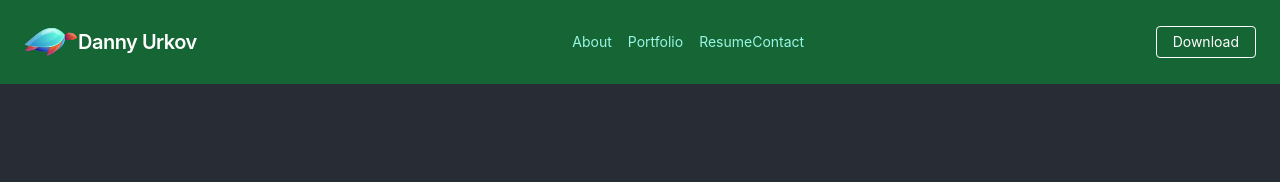
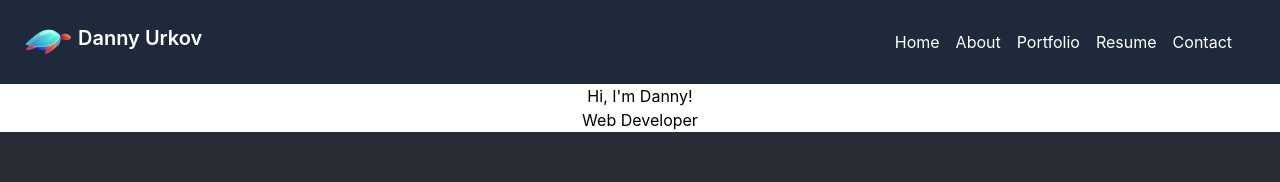
Before and after one commit to Danster4/c-20-react-portfolio, a React (Create React App) app: page / in a window 1280 px wide. Shown: the top 182 px of the page. Built offline with nearby package versions, Linux system fonts and the light colour scheme.

Commit message:
began hamburger menu creation

```diff
--- a/public/index.html
+++ b/public/index.html
@@ -3,7 +3,8 @@
   <head>
     <meta charset="utf-8" />
     <link rel="icon" href="%PUBLIC_URL%/favicon.ico" />
-    <script src="https://cdn.tailwindcss.com"></script>
+
+    <link rel="stylesheet" href="https://unpkg.com/@themesberg/flowbite@1.1.1/dist/flowbite.min.css" />
     <meta name="viewport" content="width=device-width, initial-scale=1" />
     <meta name="theme-color" content="#000000" />
     <meta
@@ -41,4 +42,6 @@
       To create a production bundle, use `npm run build` or `yarn build`.
     -->
   </body>
+  <script src="https://unpkg.com/@themesberg/flowbite@1.1.1/dist/flowbite.bundle.js"></script>
+  <!-- <script src="https://cdn.jsdelivr.net/gh/alpinejs/alpine@v2.x.x/dist/alpine.min.js" defer></script> -->
 </html>
--- a/src/App.js
+++ b/src/App.js
@@ -1,4 +1,5 @@
 import Header from './components/Header';
+import About from './components/About';
 import logo from './assets/images/logos/neon-bar-circular.png';
 import './App.css';
 
@@ -6,6 +7,7 @@ function App() {
   return (
     <div className="App">
       <Header />
+      <About />
       <header className='App-header'>
         <img src={logo} className="App-logo" alt="logo" />
       </header>
--- a/src/components/About/index.js
+++ b/src/components/About/index.js
@@ -1,5 +1,14 @@
 function About() {
-
+return (
+  <div>
+    <h1>
+      Hi, I'm Danny!
+    </h1>
+    <h2>
+      Web Developer
+    </h2>
+  </div>
+)
 }
 
-export default About();
+export default About;
--- a/src/components/Navigation/index.js
+++ b/src/components/Navigation/index.js
@@ -1,23 +1,44 @@
 import React from 'react';
 import logo2 from '../../assets/images/logos/turtle-svg-logo-2.svg';
-import logo3 from '../../assets/images/logos/turtle-svg-logo.svg';
+import logo3 from '../../assets/images/logos/turtle-svg-logo-3.svg';
 import '../../App.css';
 import '../../index.css';
 
 function Navigation() {
   return (
-    <nav class="flex items-center justify-between flex-wrap bg-green-800 p-6">
-      <div class="flex items-center justify-between flex-shrink-0 text-white mr-6">
-        <img src={logo2} alt="logo" width="54"/>
-        <span class="font-semibold text-xl tracking-tight">  Danny Urkov</span>
+    <nav class="flex items-center justify-between flex-wrap bg-slate-800 p-6">
+      <div class="flex items-left justify-between flex-shrink-0 text-white hover:text-lime-400 mr-6">
+        <a href="/" class="flex">
+          <img src={logo3} alt="logo" width="54"/>
+          <span class="font-semibold text-xl ">Danny Urkov</span>
+
+        </a>
+
       </div>
-      <div class="block lg:hidden">
-        <button class="flex items-center px-3 py-2 border rounded text-teal-200 border-teal-400 hover:text-white hover:border-white">
+      <div class="flex hide-menu items-center justify-evenly flex-shrink-0 text-white mr-6">
+        <a href="#responsive-header" class="items-start block mt-4 lg:inline-block lg:mt-0 text-white hover:text-lime-400 mr-4">
+          Home
+        </a>
+        <a href="#responsive-header" class="items-start block mt-4 lg:inline-block lg:mt-0 text-white hover:text-lime-400 mr-4">
+          About
+        </a>
+        <a href="#responsive-header" class="block mt-4 lg:inline-block lg:mt-0 text-white hover:text-lime-400 mr-4">
+          Portfolio
+        </a>
+        <a href="#responsive-header" class="block mt-4 lg:inline-block lg:mt-0 text-white hover:text-lime-400 mr-4">
+          Resume
+        </a>
+        <a href="#responsive-header" class="block mt-4 lg:inline-block lg:mt-0 text-white hover:text-lime-400">
+          Contact
+        </a>
+      </div>
+      <div class="block show-hamburger">
+        <button class="flex items-center px-3 py-2 border rounded text-white border-white hover:text-lime-400 hover:border-lime-400">
           <svg class="fill-current h-3 w-3" viewBox="0 0 20 20" xmlns="http://www.w3.org/2000/svg"><title>Menu</title><path d="M0 3h20v2H0V3zm0 6h20v2H0V9zm0 6h20v2H0v-2z"/></svg>
         </button>
       </div>
-      <div class="w-full block flex-grow lg:flex lg:items-center lg:w-auto">
-        <div class="text-sm lg:flex-grow">
+      {/* <div class="w-full block flex-grow lg:flex lg:items-center lg:w-auto">
+        <div class="text-md lg:flex-grow">
           <a href="#responsive-header" class="block mt-4 lg:inline-block lg:mt-0 text-teal-200 hover:text-white mr-4">
             About
           </a>
@@ -31,10 +52,8 @@ function Navigation() {
             Contact
           </a>
         </div>
-        <div>
-          <a href="#" class="inline-block text-sm px-4 py-2 leading-none border rounded text-white border-white hover:border-transparent hover:text-teal-500 hover:bg-white mt-4 lg:mt-0">Download</a>
-        </div>
-      </div>
+      </div> */}
+
     </nav>
   )
 }
--- a/src/index.css
+++ b/src/index.css
@@ -15,3 +15,15 @@ code {
 @tailwind base;
 @tailwind components;
 @tailwind utilities;
+
+@media only screen and (min-width: 625px) {
+  .show-hamburger {
+    display: none;
+  }
+}
+
+@media only screen and (max-width: 625px) {
+  .hide-menu {
+    display: none;
+  }
+}
```
Also changed, not shown: src/assets/images/logos/turtle-svg-logo-3.svg (added).
